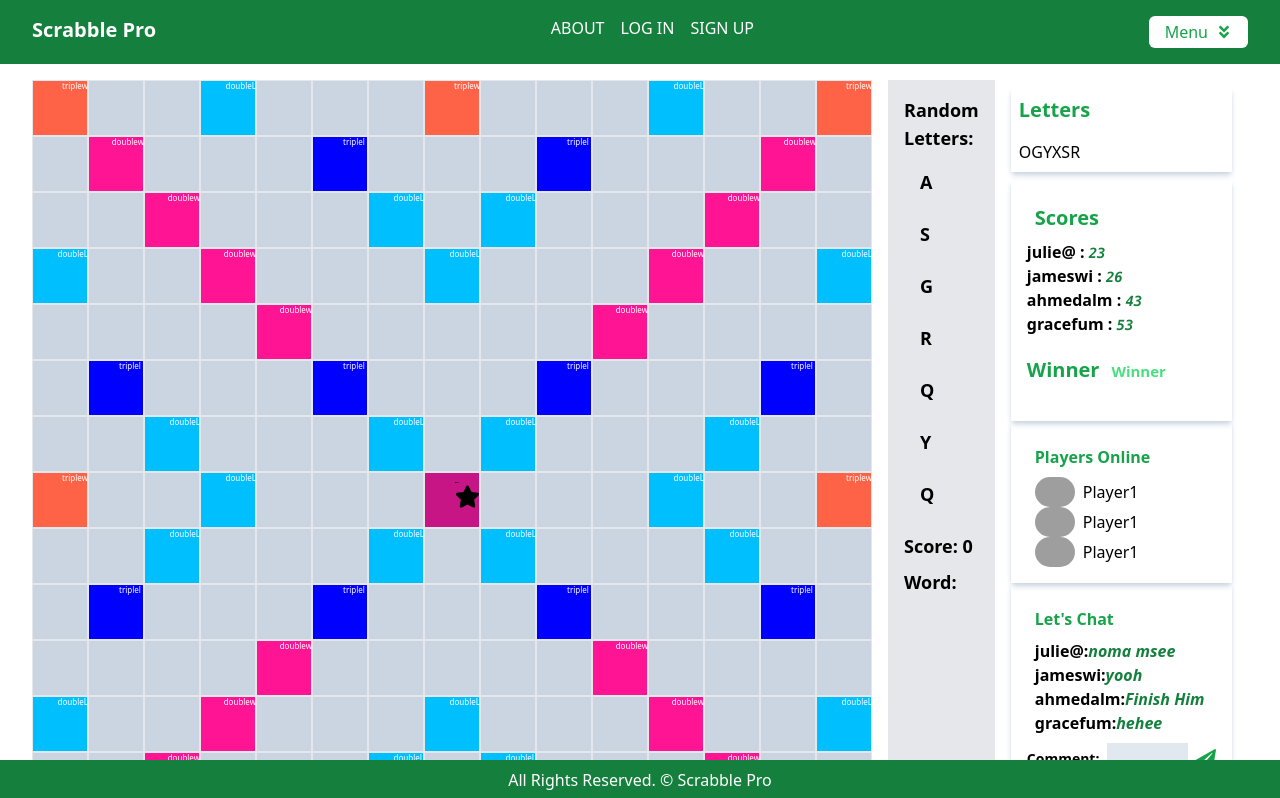
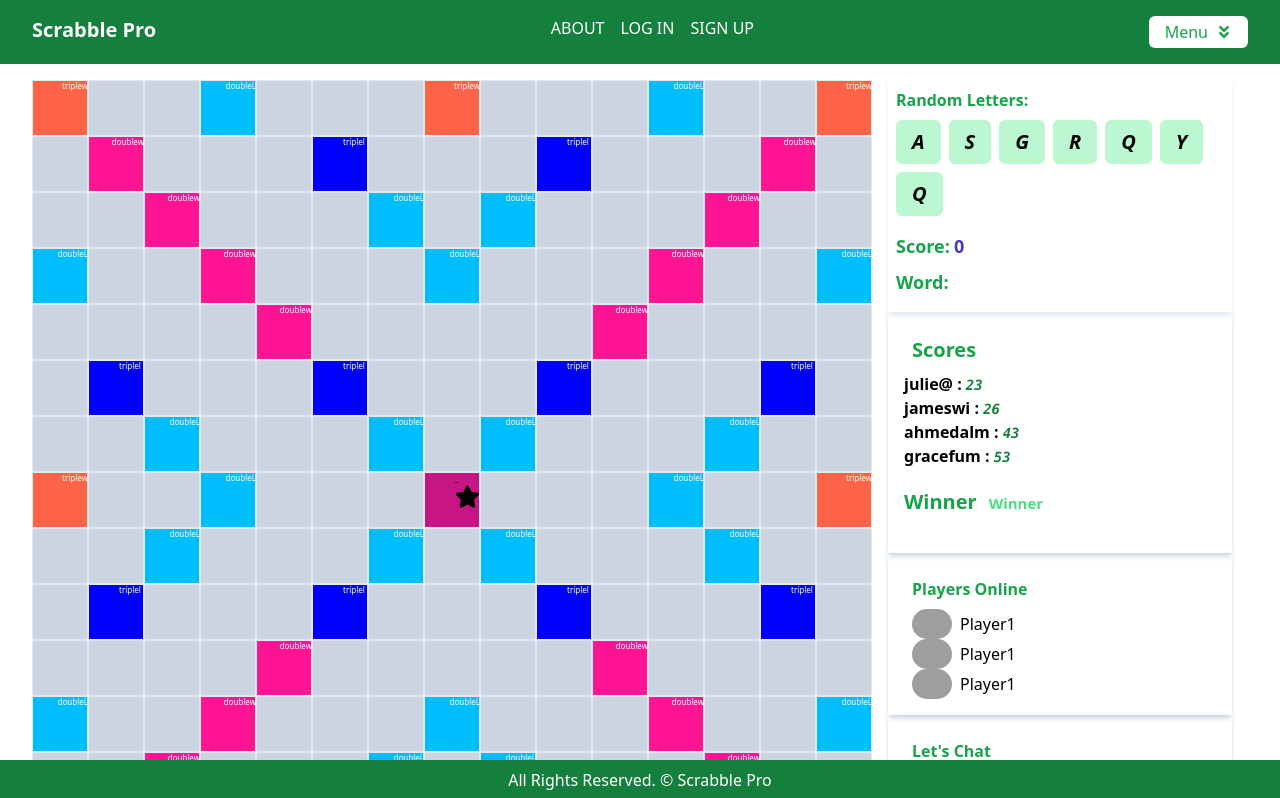
Before and after one commit to Topher254/scrabble, a React (Vite) app: page / in a window 1280 px wide. Shown: the top 798 px of the page. Built offline with nearby package versions, Linux system fonts and the light colour scheme; data requests are answered from the project's data file; grey boxes are pictures that could not be loaded.

Commit message:
new code

```diff
--- a/src/Components/Maingame.jsx
+++ b/src/Components/Maingame.jsx
@@ -1,9 +1,6 @@
 import React from "react";
 import Play2 from "./Player2";
-import FirstDiv from "./FirstDiv";
-import SecondDiv from "./SecondDiv";
-import Letters from "./Letters";
-import Comments from "./Comments";
+
 
 
 const Maingame = () => {
@@ -13,14 +10,7 @@ const Maingame = () => {
         <Play2 className="flex" />
       </div>
 
-      <div className="px-[1em] w-full rounded-md">
-        <div>
-          <Letters className="py-2" />
-          <FirstDiv className="py-2" />
-          <SecondDiv className="py-2" />
-          <Comments className="py-2" />
-        </div>
-      </div>
+
     </div>
   );
 };
--- a/src/Components/Player2.jsx
+++ b/src/Components/Player2.jsx
@@ -2,6 +2,10 @@ import React, { useState, useEffect } from "react";
 import { FaStar } from "react-icons/fa";
 import Words from "./Words";
 import { checkWord } from "./wordCheckAPI";
+import FirstDiv from "./FirstDiv";
+import SecondDiv from "./SecondDiv";
+import Letters from "./Letters";
+import Comments from "./Comments";
 
 const Play2 = () => {
   const GridArray = [
@@ -434,20 +438,28 @@ const Play2 = () => {
           </div>
         ))}
       </div>
+      <div>
 
-      <div className="flex flex-col bg-gray-200 p-4 ml-4">
-        <div className="text-lg font-bold mb-2">Random Letters:</div>
+      <div className="flex flex-col shadow-md shadow-slate-200 mx-[1em] p-2 ml-4">
+        <div className="text-green-600 font-bold mb-2">Random Letters:</div>
         <div className="flex flex-wrap gap-2 mb-4">
           {randomLetters.map((letter, index) => (
             <div
               key={index}
-              className="bg-gray-200 py-2 px-4 rounded-md text-lg font-bold"
+              className="bg-green-200 py-2 px-4 rounded-md text-xl italic font-bold"
             >
               {letter}
             </div>
           ))}
         </div>
         <Words inputLetters={inputLetters} GridArray={GridArray} letterValues={letterValues} />
+      </div>  <div className="px-[1em] w-full rounded-md">
+        <div>
+          <FirstDiv className="py-2" />
+          <SecondDiv className="py-2" />
+          <Comments className="py-2" />
+        </div>
+      </div>
       </div>
     </div>
   );
--- a/src/Components/Words.jsx
+++ b/src/Components/Words.jsx
@@ -45,8 +45,8 @@ const Words = ({ inputLetters, GridArray, letterValues }) => {
 
   return (
     <div>
-      <div className="text-lg font-bold mb-2">Score: {calculateScore()}</div>
-      <div className="text-lg font-bold mb-2">Word: {constructWord()}</div>
+      <div className="text-lg text-green-600 font-bold mb-2">Score:<span className="text-indigo-700 ml-1">{calculateScore()}</span> </div>
+      <div className="text-lg font-bold mb-2 text-green-600 ">Word: <span className="text-indigo-700 ml-1">{constructWord()}</span></div>
     </div>
   );
 };
```
